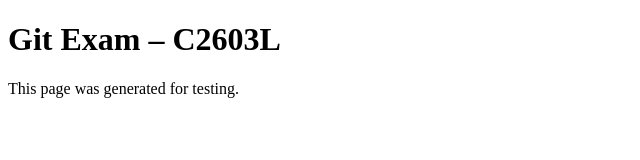
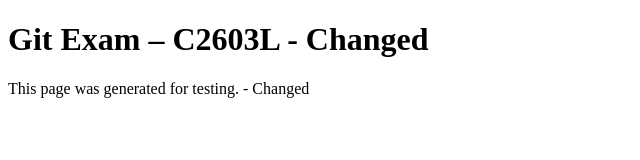
Before and after one commit to Ducnthehe/git-exam-C2603L, a plain HTML site: page index.html in a window 1280 px wide. Shown: the whole page, without its empty margins (0-640 px from the left). Drawn offline with Linux system fonts and the light colour scheme.

Commit message:
update index.html

```diff
--- a/index.html
+++ b/index.html
@@ -7,8 +7,9 @@
 </head>
 <body>
 <main>
-<h1>Git Exam – C2603L</h1>
-<p>This page was generated for testing.</p>
+<h1>Git Exam – C2603L - Changed</h1>
+<p>This page was generated for testing. - Changed</p>
 </main>
+
 </body>
 </html>
```
